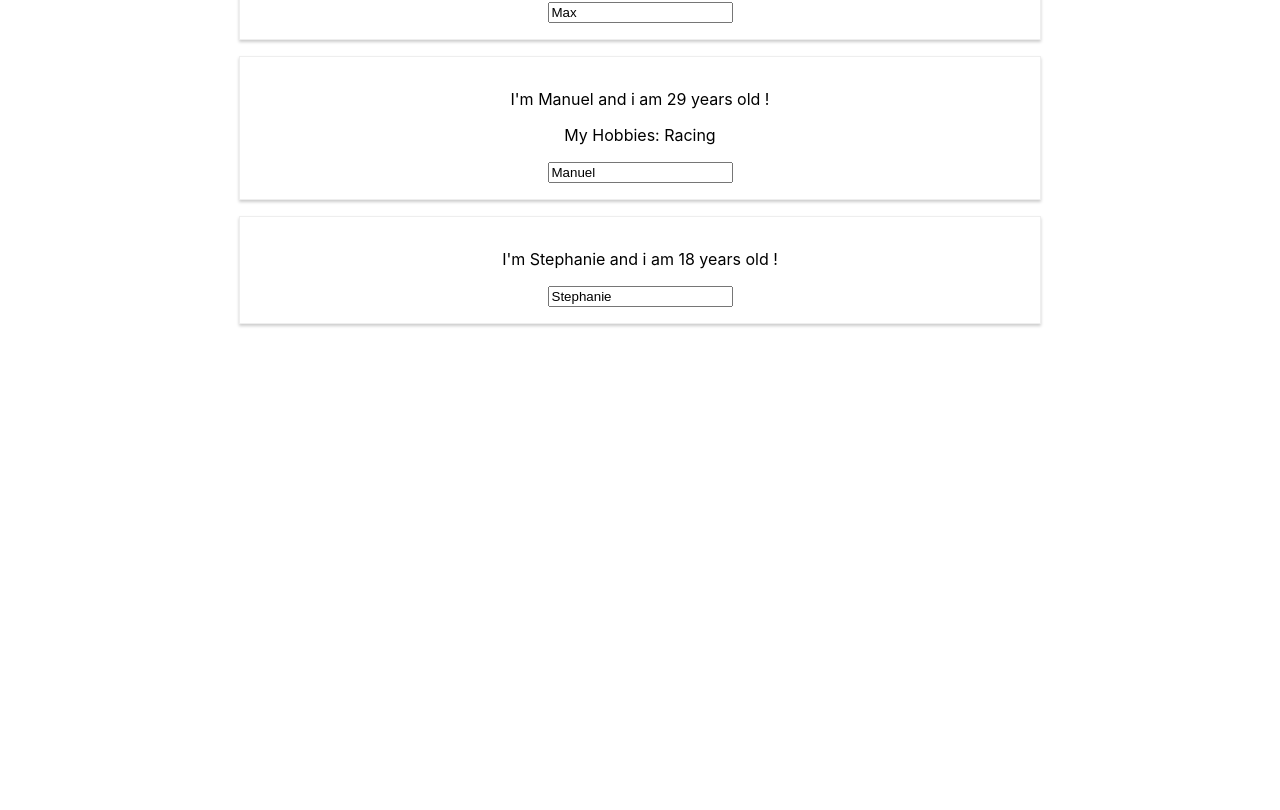
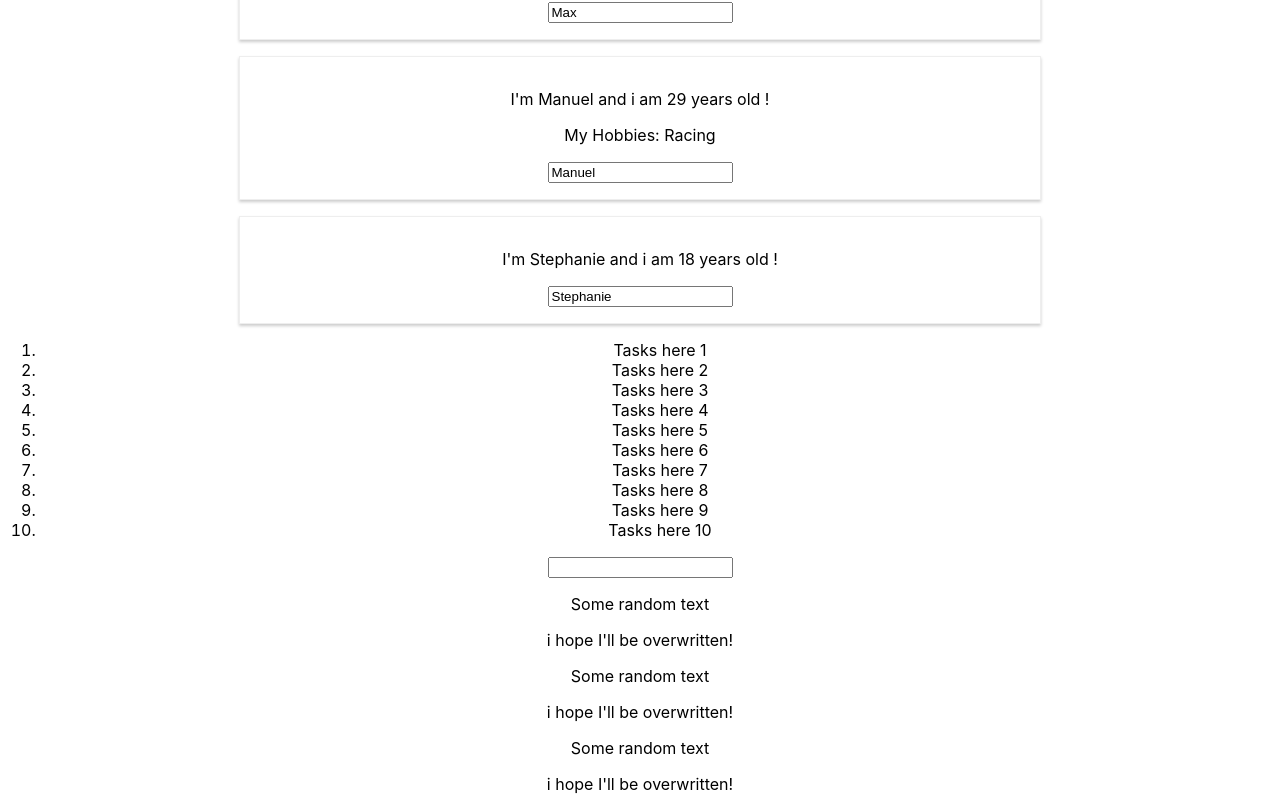
Before and after one commit to shakhzodbek1997/react-app-udemy, a React (Create React App) app: page / in a window 1280 px wide. Shown: the part 240-1050 px from the top of the page. Before the commit the page ends 800 px from the top, so only its background shows below. Built offline with nearby package versions, Linux system fonts and the light colour scheme.

Commit message:
TASK NUMBER THREE SOLVED

```diff
--- a/src/App.js
+++ b/src/App.js
@@ -1,6 +1,7 @@
 import React, {Component, useState} from "react";
 import './App.css';
 import Person from "./Person/Person";
+import App from "./Assignment 1 Practice/App";
 
 class app extends Component {
     state = {
@@ -70,6 +71,11 @@ class app extends Component {
                 <Person
                     name={this.state.persons[2].name}
                     age={this.state.persons[2].age}/>
+
+
+
+                    {/*xxxxxxxxxxx   ASSIGNMENT 1 PRACTICE TIME=======================*/}
+                    <App />
             </div>
         );
         /*return  React.createElement('div', {className: 'App'},React.createElement('h1', null, "Does this work now?"));*/
--- a/src/Assignment 1 Practice/App.js
+++ b/src/Assignment 1 Practice/App.js
@@ -1,4 +1,6 @@
 import React, {Component} from 'react';
+import UserInput from './UserInput/UserInput';
+import UserOutput from './UserOutput/UserOutput';
 
 class App extends Component {
     render() {
@@ -16,6 +18,10 @@ class App extends Component {
                     <li>Tasks here 9</li>
                     <li>Tasks here 10</li>
                 </ol>
+                <UserInput/>
+                <UserOutput/>
+                <UserOutput/>
+                <UserOutput/>
             </div>
         );
     }
```
